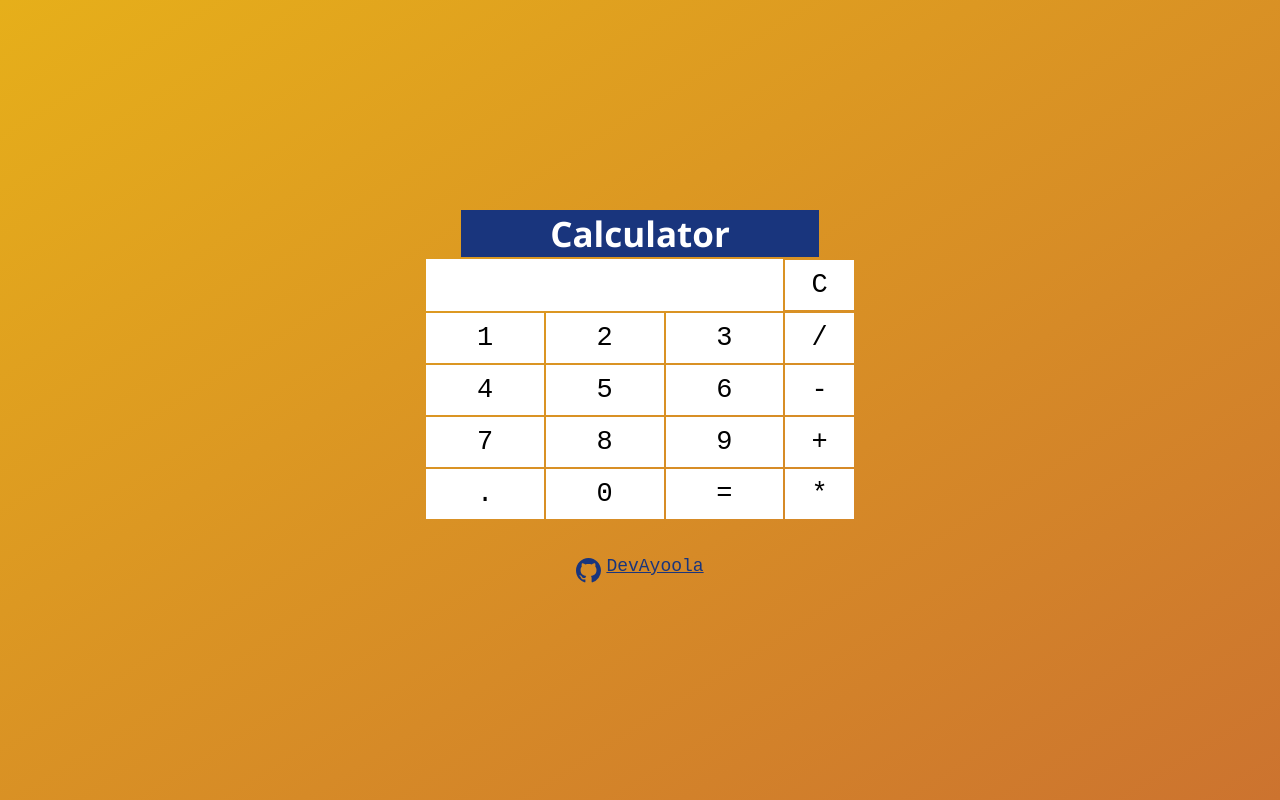
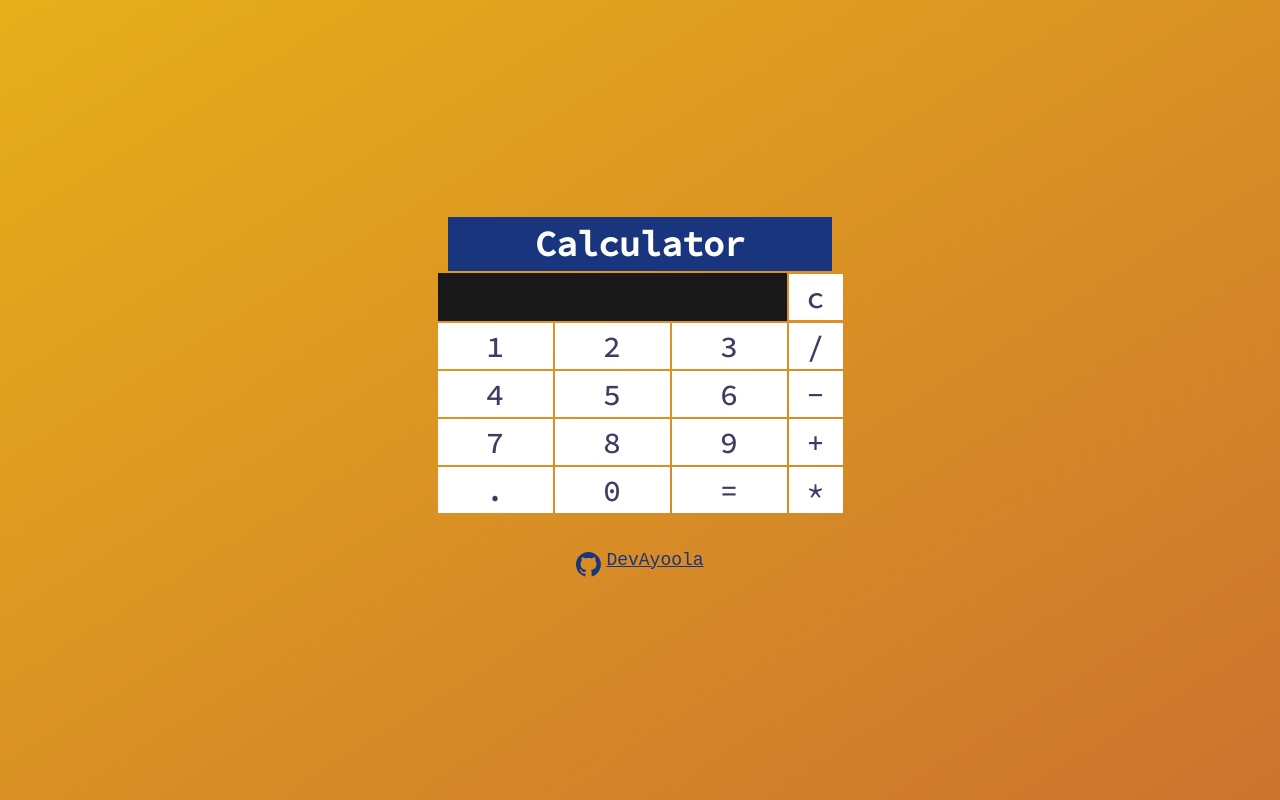
Before and after one commit to DevAyoola/calculator, a plain HTML site: page index.html in a window 1280 px wide. Drawn offline with Linux system fonts and the light colour scheme.

Commit message:
Initial commit

```diff
--- a/index.html
+++ b/index.html
@@ -18,7 +18,7 @@
 						<input type="text" class="result" />
 					</td>
 					<td>
-						<input type="button" value="C" onclick="clr()" />
+						<input type="button" value="c" onclick="clr()" />
 					</td>
 				</tr>
 				<tr>
@@ -37,44 +37,44 @@
 				</tr>
 				<tr>
 					<td>
-						<input type="button" value="4" onclick="dis('1')" />
+						<input type="button" value="4" onclick="dis('4')" />
 					</td>
 					<td>
-						<input type="button" value="5" onclick="dis('2')" />
+						<input type="button" value="5" onclick="dis('5')" />
 					</td>
 					<td>
-						<input type="button" value="6" onclick="dis('3')" />
+						<input type="button" value="6" onclick="dis('6')" />
 					</td>
 					<td>
-						<input type="button" value="-" onclick="dis('/')" />
+						<input type="button" value="-" onclick="dis('-')" />
 					</td>
 				</tr>
 				<tr>
 					<td>
-						<input type="button" value="7" onclick="dis('1')" />
+						<input type="button" value="7" onclick="dis('7')" />
 					</td>
 					<td>
-						<input type="button" value="8" onclick="dis('2')" />
+						<input type="button" value="8" onclick="dis('8')" />
 					</td>
 					<td>
-						<input type="button" value="9" onclick="dis('3')" />
+						<input type="button" value="9" onclick="dis('9')" />
 					</td>
 					<td>
-						<input type="button" value="+" onclick="dis('/')" />
+						<input type="button" value="+" onclick="dis('+')" />
 					</td>
 				</tr>
 				<tr>
 					<td>
-						<input type="button" value="." onclick="dis('1')" />
+						<input type="button" value="." onclick="dis('.')" />
 					</td>
 					<td>
-						<input type="button" value="0" onclick="dis('2')" />
+						<input type="button" value="0" onclick="dis('0')" />
 					</td>
 					<td>
-						<input type="button" value="=" onclick="dis('3')" />
+						<input type="button" value="=" onclick="solve()" />
 					</td>
 					<td>
-						<input type="button" value="&nbsp;*&nbsp;" onclick="dis('/')" />
+						<input type="button" value="&nbsp;*&nbsp;" onclick="dis('*')" />
 					</td>
 				</tr>
 			</table>
--- a/script.js
+++ b/script.js
@@ -0,0 +1,14 @@
+function clr() {
+	document.querySelector(".result").value = "";
+}
+clr();
+
+function dis(val) {
+	document.querySelector(".result").value += val;
+}
+
+function solve() {
+	let x = document.querySelector(".result").value;
+	let y = eval(x);
+	document.querySelector(".result").value = y;
+}
--- a/style.css
+++ b/style.css
@@ -1,3 +1,5 @@
+@import url("https://fonts.googleapis.com/css2?family=Source+Code+Pro:wght@500&family=Work+Sans:wght@400;500&display=swap");
+
 * {
 	margin: 0;
 	padding: 0;
@@ -25,32 +27,36 @@ footer {
 header {
 	background-color: #19357d;
 	color: white;
+	border: none;
+	padding: 5px 5px 5px 5px;
 	text-align: center;
-	width: 28%;
+	width: 30%;
 }
 
 h1 {
-	font-family: Segoe UI;
+	font-family: "Source Code Pro", monospace;
 	font-size: 35px;
 }
+
 input[type="button"] {
 	background-color: white;
-	color: black;
+	color: #3d3d63;
 	border: none;
-	padding: 10px;
+	padding: 4px 0px 4px 0px;
 	width: 100%;
-	font-size: 27px;
-	font-family: monospace;
+	font-size: 30px;
+	font-family: "Source Code Pro", monospace;
 }
 
 input[type="text"] {
-	background-color: white;
-	color: black;
+	background-color: rgb(24, 24, 24);
+	color: #f5f5f5;
 	border: none;
+	padding: 0px 4px 0px 4px;
 	width: 100%;
-	height: 52px;
+	height: 48px;
 	font-size: 28px;
-	font-family: monospace;
+	font-family: "Source Code Pro", monospace;
 }
 
 footer {
```
